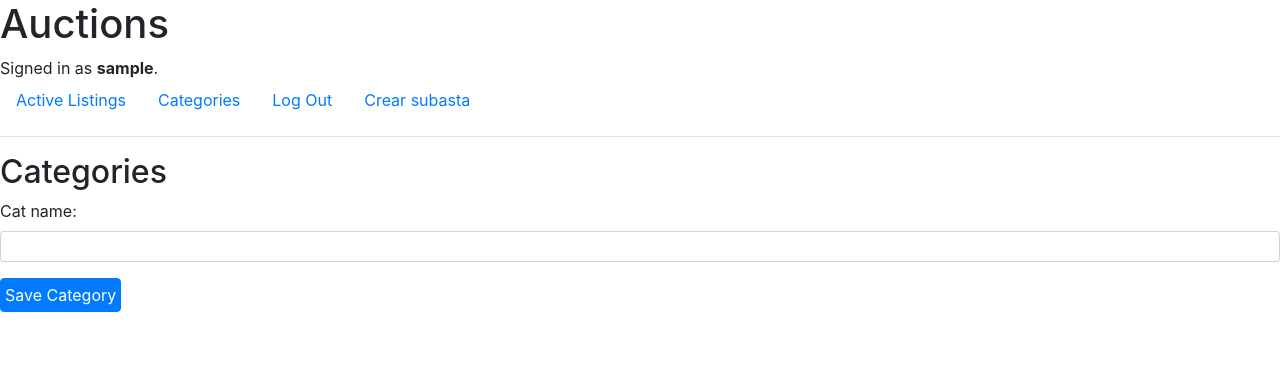
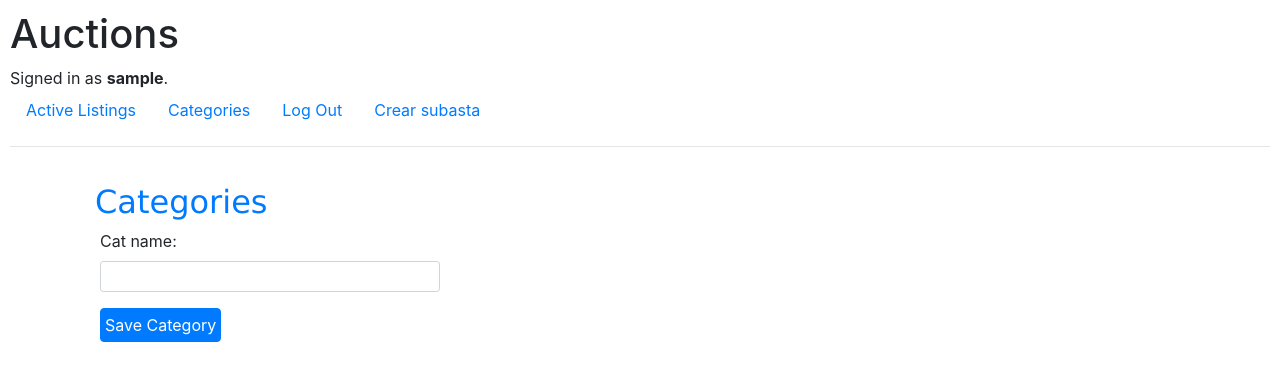
Before and after one commit to irenediaz1974/web50, a Django app: page /categories in a window 1280 px wide. Shown: the top 381 px of the page. Run offline with Django 3.2, Linux system fonts and the light colour scheme; the visitor is signed in with stand-in values (Sample User, id 1).

Commit message:
ok categories bootstrap

```diff
--- a/projects/2020/x/commerce/auctions/static/auctions/styles.css
+++ b/projects/2020/x/commerce/auctions/static/auctions/styles.css
@@ -9,3 +9,12 @@ body {
     justify-content: center;
     width:40%;
 }
+h2 {
+    margin-top: 0px;
+    margin-left: 10px;
+    padding-top: 20px;
+    font-family: 'Lucida Sans', 'Lucida Sans Regular', 'Lucida Grande', 'Lucida Sans Unicode', Geneva, Verdana, sans-serif;
+    color: #007bff;
+    text-decoration: none;
+    background-color: transparent;
+}
--- a/projects/2020/x/commerce/auctions/templates/auctions/categories.html
+++ b/projects/2020/x/commerce/auctions/templates/auctions/categories.html
@@ -1,14 +1,25 @@
 {% extends "auctions/layout.html" %}
 
 {% block body %}
+
+<div class="container">
+    <div class="row">
+        <div class="col-md-4">
             <h2>Categories</h2>
-<!-- Category Form -->
-<div class="form_container">
+        </div>
+</div>
+
+<div class="container">
+    <div class="row">
+      <div class="col-md-4">
         <form id="categ-form" action="{% url 'categories'%}" method="post">
             {% csrf_token %}
             {{ categoria.as_p }}
             <button id="save_categ" type="submit" class="btn btn-primary p-1">Save Category</button>
        </form>
       </div>
+    </div>
+</div>
+
 
 {% endblock %}
--- a/projects/2020/x/commerce/auctions/templates/auctions/layout.html
+++ b/projects/2020/x/commerce/auctions/templates/auctions/layout.html
@@ -5,9 +5,9 @@
     <head>
         <meta name="viewport" content="width=device-width, initial-scale=1">
         <link rel="stylesheet" href="https://cdn.jsdelivr.net/npm/bootstrap@4.0.0/dist/css/bootstrap.min.css" integrity="sha384-Gn5384xqQ1aoWXA+058RXPxPg6fy4IWvTNh0E263XmFcJlSAwiGgFAW/dAiS6JXm" crossorigin="anonymous">
+        <link href="{% static 'auctions/styles.css' %}" rel="stylesheet">
         <title>{% block title %}Auctions{% endblock %}</title>
 
-        <!-- <link rel="static" type="text/css" href="{% static '/auctions/styles.css' %}" > -->
     </head>
 
     <body>
```
Also changed, not shown: projects/2020/x/commerce/auctions/templates/auctions/login.html (+15 -1 lines). Lines whose indentation alone changed are shown as unchanged.
